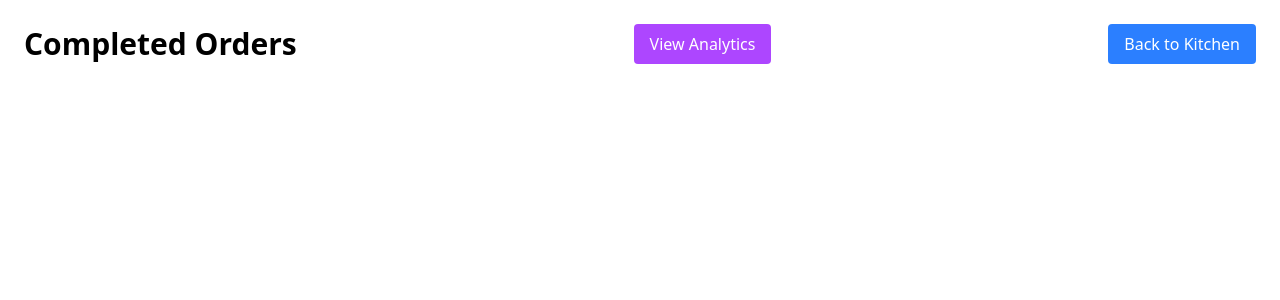
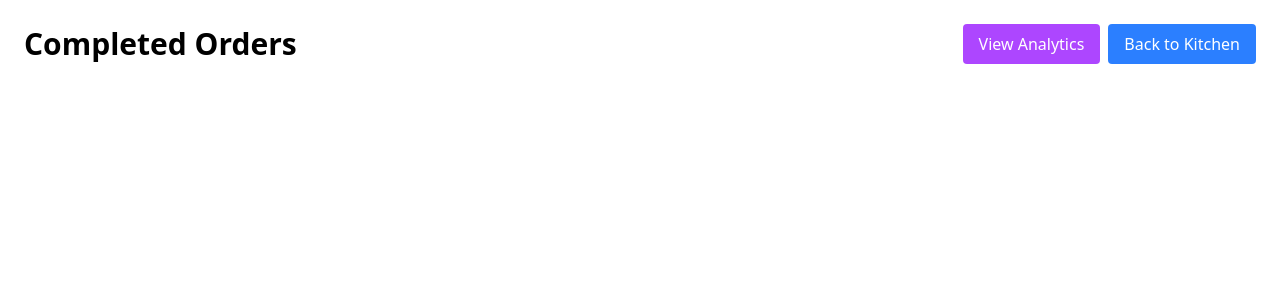
Before and after one commit to tlaze/kitchen-dashboard, a Vue app: page /completed in a window 1280 px wide. Shown: the top 300 px of the page. Built offline with nearby package versions, Linux system fonts and the light colour scheme.

Commit message:
completed order nav ui fix

```diff
--- a/src/views/CompletedOrdersView.vue
+++ b/src/views/CompletedOrdersView.vue
@@ -2,6 +2,7 @@
   <div class="min-h-screen bg-white p-6">
     <div class="flex flex-col sm:flex-row sm:justify-between sm:items-center gap-2 mb-6">
       <h1 class="text-3xl font-bold">Completed Orders</h1>
+      <div class="flex flex-col sm:flex-row gap-2">
         <router-link
           to="/analytics"
           class="bg-purple-500 hover:bg-purple-600 text-white px-4 py-2 rounded text-center"
@@ -14,6 +15,7 @@
         >
           Back to Kitchen
         </router-link>
+      </div>
     </div>
 
     <div class="grid grid-cols-1 md:grid-cols-2 lg:grid-cols-3 gap-6">
```
Lines whose indentation alone changed are shown as unchanged.
